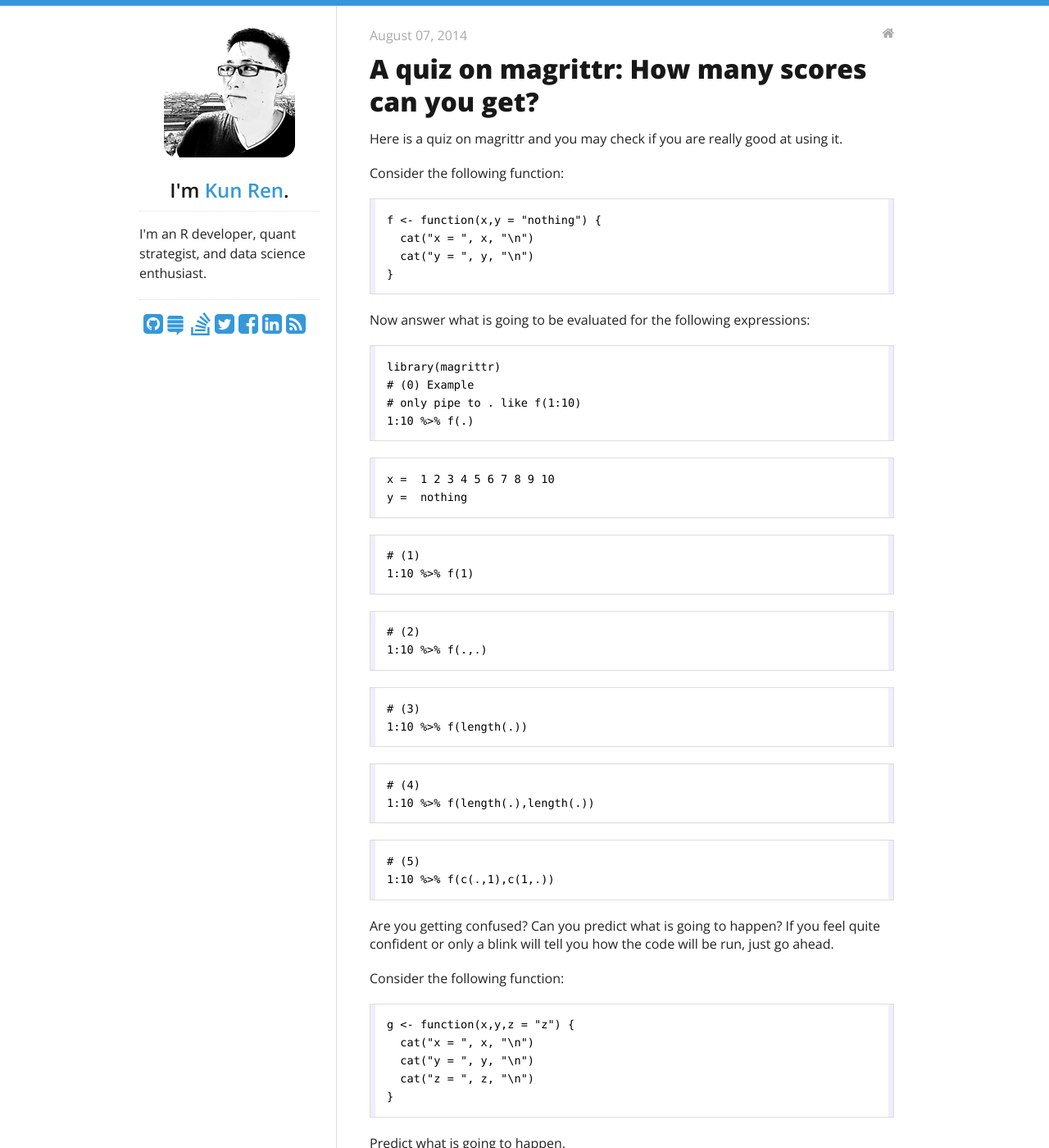
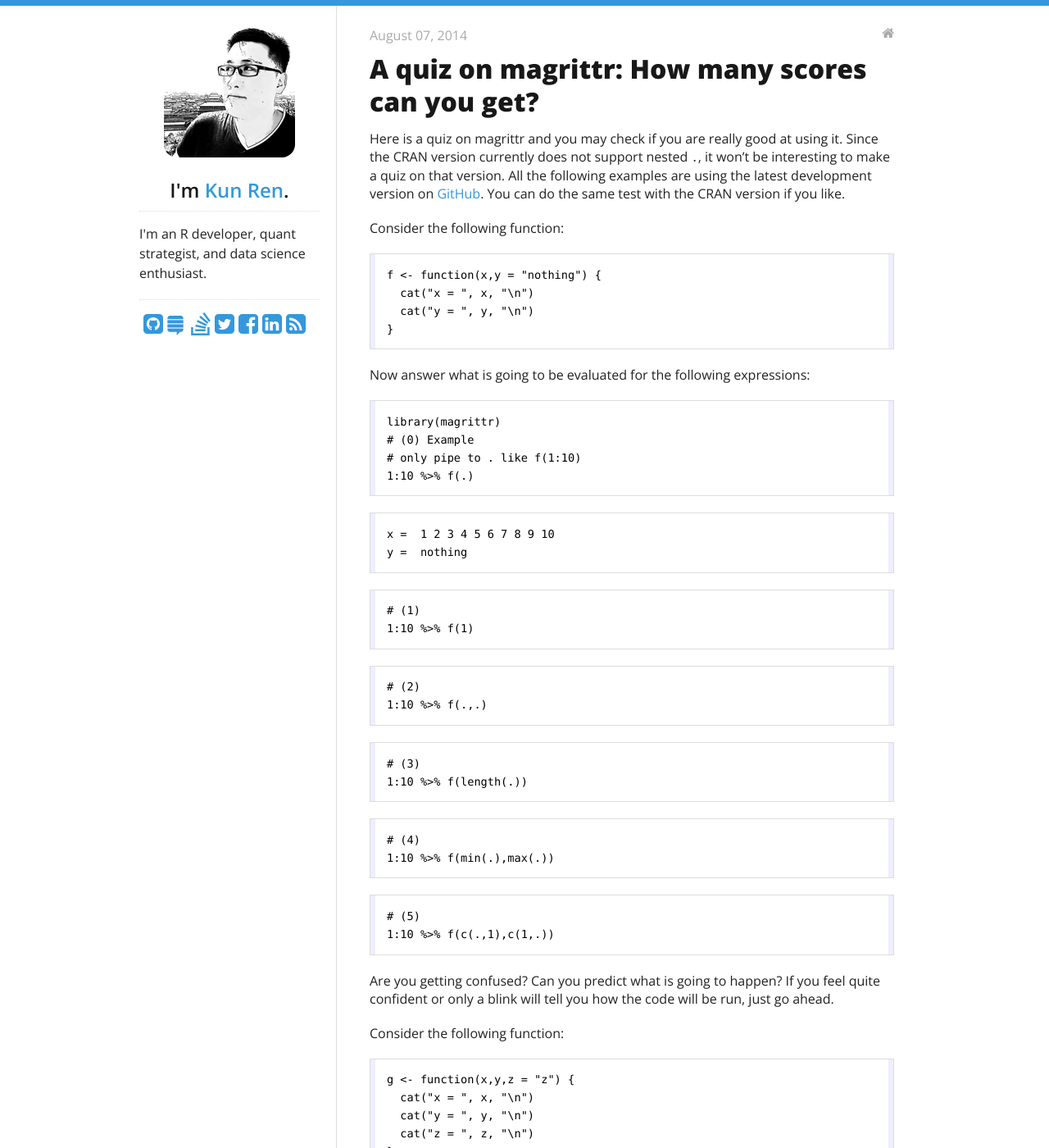
Before and after one commit to harryprince/renkun-ken.github.io, a Jekyll site: the page built from _posts/2014-08-07-a-quiz-on-magrittr-how-many-scores-can-you-get.md, in a window 1280 px wide and 1400 px high. Shown: the whole window at 82% size. Built offline with Jekyll 4.4.1, drawn with Linux system fonts in a browser that asks for light colours; nearby versions of some CDN libraries; Markdown is read by kramdown in place of the engine named in the settings; comment, search, counter and statistics services are not loaded; some of the changed text lies outside the part shown.

Commit message:
use latest ver

````diff
--- a/_posts/2014-08-07-a-quiz-on-magrittr-how-many-scores-can-you-get.md
+++ b/_posts/2014-08-07-a-quiz-on-magrittr-how-many-scores-can-you-get.md
@@ -8,7 +8,7 @@ highlight: [ r ]
 
 
 
-Here is a quiz on magrittr and you may check if you are really good at using it.
+Here is a quiz on magrittr and you may check if you are really good at using it. Since the CRAN version currently does not support nested `.`, it won't be interesting to make a quiz on that version. All the following examples are using the latest development version on [GitHub](https://github.com/smbache/magrittr). You can do the same test with the CRAN version if you like.
 
 Consider the following function:
 
@@ -52,7 +52,7 @@ y =  nothing
 
 ```r
 # (4)
-1:10 %>% f(length(.),length(.))
+1:10 %>% f(min(.),max(.))
 ```
 
 ```r
@@ -158,18 +158,18 @@ y =  10
 
 ```r
 # try to pipe to first-argument but does not work
-# as if f(1:10,length(1:10),length(1:10))
-1:10 %>% f(length(.),length(.))
+# as if f(1:10,min(.),max(.))
+1:10 %>% f(min(.),max(.))
 ```
 
 ```
-Error: unused argument (length(.))
+Error: unused argument (max(.))
 ```
 
 
 ```r
 # try to pipe to first-argument but does not work
-# as if f(1:10,c(1:10,1),c(1,1:10))
+# as if f(1:10,c(.,1),c(1,.))
 1:10 %>% f(c(.,1),c(1,.))
 ```
 
````
Also changed, not shown: other parts of _posts/2014-08-07-a-quiz-on-magrittr-how-many-scores-can-you-get.md (+2 -2 lines), _src/2014-08-07-a-quiz-on-magrittr-how-many-scores-can-you-get.Rmd (+7 -7 lines).
